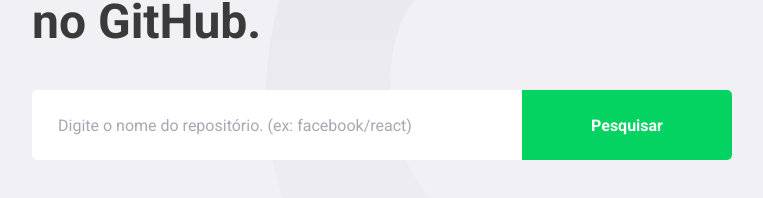
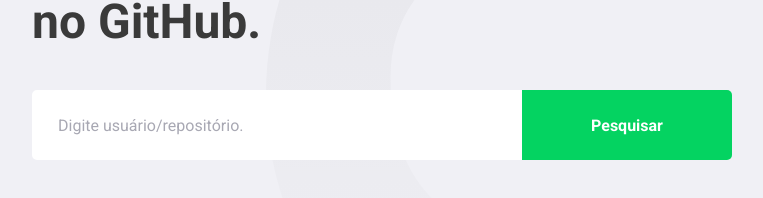
Before and after one commit to cgmbauer/github-explorer, a React (Create React App) app: page / in a window 1280 px wide. Shown: the part 218-416 px from the top of the page, without its empty margins (148-911 px from the left). Built offline with nearby package versions, Linux system fonts and the light colour scheme.

Commit message:
changed input placeholder

```diff
--- a/src/pages/Dashboard/index.tsx
+++ b/src/pages/Dashboard/index.tsx
@@ -72,7 +72,7 @@
         <input
           value={newRepo}
           onChange={e => setNewRepo(e.target.value)}
-          placeholder="Digite o nome do repositório. (ex: facebook/react)"
+          placeholder="Digite usuário/repositório."
         />
         <button type="submit"> Pesquisar </button>
       </Form>
```
